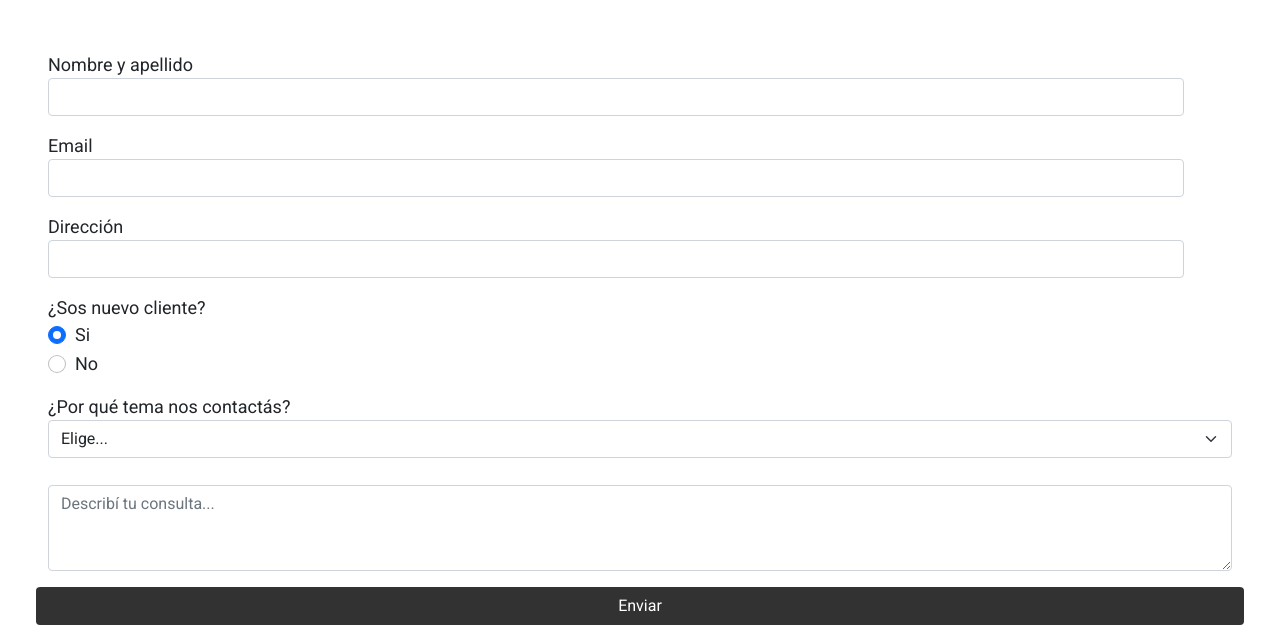
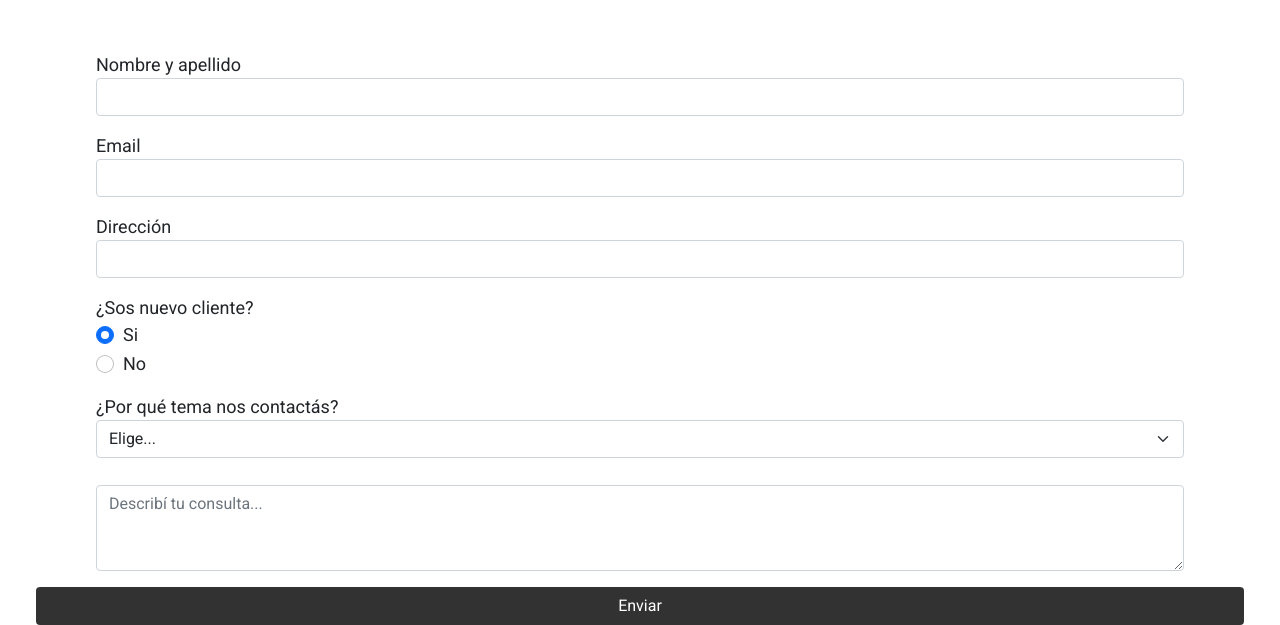
Before and after one commit to nachomuzzu/celularesboot, a website: page contacto.html in a window 1280 px wide. Shown: the part 175-800 px from the top of the page. Drawn offline with nearby package versions, Linux system fonts and the light colour scheme.

Commit message:
arreglos

```diff
--- a/contacto.html
+++ b/contacto.html
@@ -50,32 +50,32 @@
   <form class="px-5 py-5 container-fluid">
     <div class="row">
       <div class="col-md-12 col-lg-12">
-          <div class="form-group me-5">
+          <div class="form-group me-5 ms-5">
             <label for="nombre">Nombre y apellido</label>
             <input type="input" class="form-control" id="nombre">
           </div>
-          <div class="form-group mt-3 me-5">
+          <div class="form-group mt-3 me-5 ms-5">
             <label for="email">Email</label>
             <input type="email" class="form-control" id="email">
           </div>
-          <div class="form-group mt-3 me-5">
+          <div class="form-group mt-3 me-5 ms-5">
             <label for="direccion">Dirección</label>
             <input type="input" class="form-control" id="direccion">
           </div>
-          <label class="mt-3">¿Sos nuevo cliente?</label>
-          <div class="form-check">
+          <label class="mt-3 ms-5">¿Sos nuevo cliente?</label>
+          <div class="form-check ms-5">
             <input class="form-check-input" type="radio" name="exampleRadios" id="exampleRadios1" value="option1" checked>
             <label class="form-check-label" for="exampleRadios1">
               Si
             </label>
           </div>
-          <div class="form-check">
+          <div class="form-check ms-5">
             <input class="form-check-input" type="radio" name="exampleRadios" id="exampleRadios2" value="option2">
             <label class="form-check-label" for="exampleRadios2">
               No
             </label>
           </div>
-          <div class="mt-3">
+          <div class="mt-3 ms-5 me-5">
             <label class="contacto" for="contacto">¿Por qué tema nos contactás?</label>
             <select class="form-select" id="contacto">
               <option selected>Elige...</option>
@@ -84,7 +84,7 @@
               <option value="3">Quejas</option>
             </select>
           </div>
-          <div class="form-group">
+          <div class="form-group ms-5 me-5">
             <label for="exampleFormControlTextarea1">
             </label>
             <textarea placeholder="Describí tu consulta..." class="form-control" rows="3"></textarea>
--- a/package.json
+++ b/package.json
@@ -1,7 +1,7 @@
 {
-  "name": "sass",
+  "name": "Celulares Muzzupappa",
   "version": "1.0.0",
-  "description": "",
+  "description": "Sitio web de venta de celulares",
   "main": "index.js",
   "scripts": {
     "test": "echo \"Error: no test specified\" && exit 1", "build-css": "node-sass --include-path scss scss/main.scss css/main.css",
```
